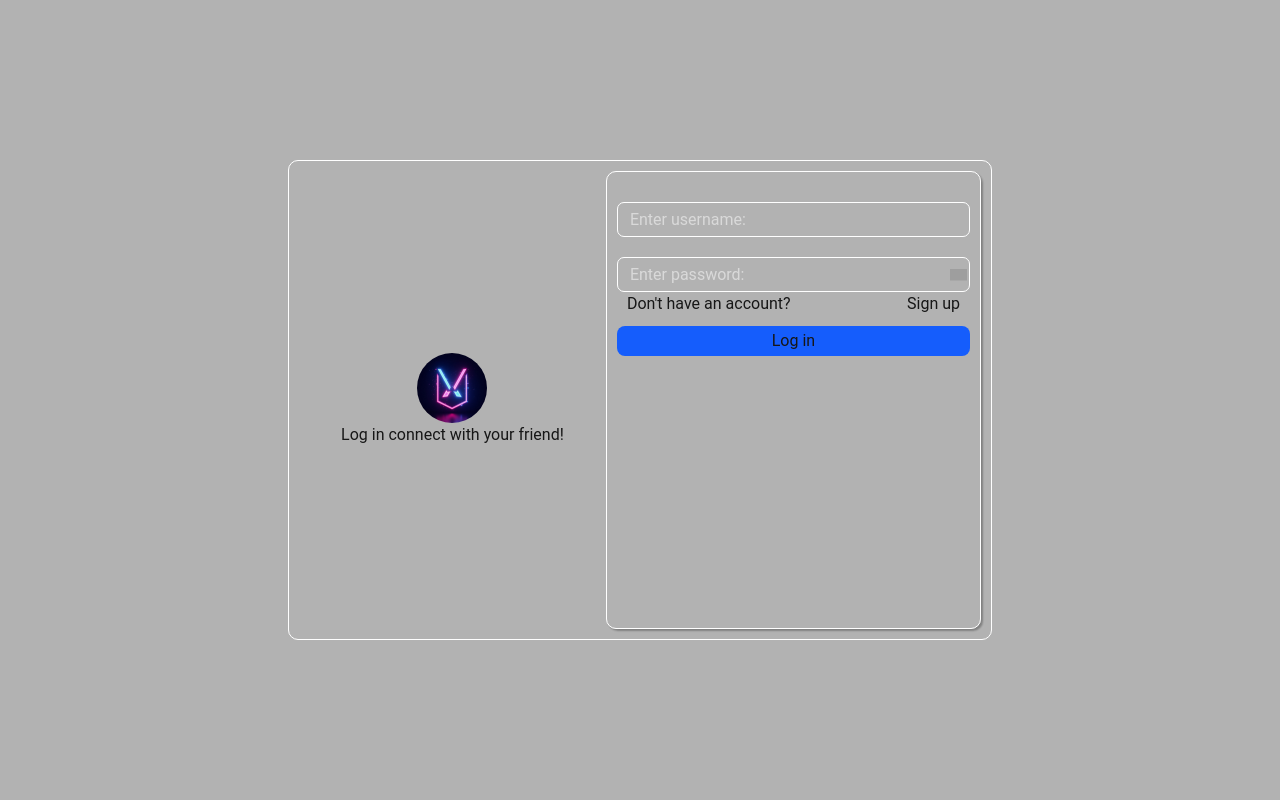
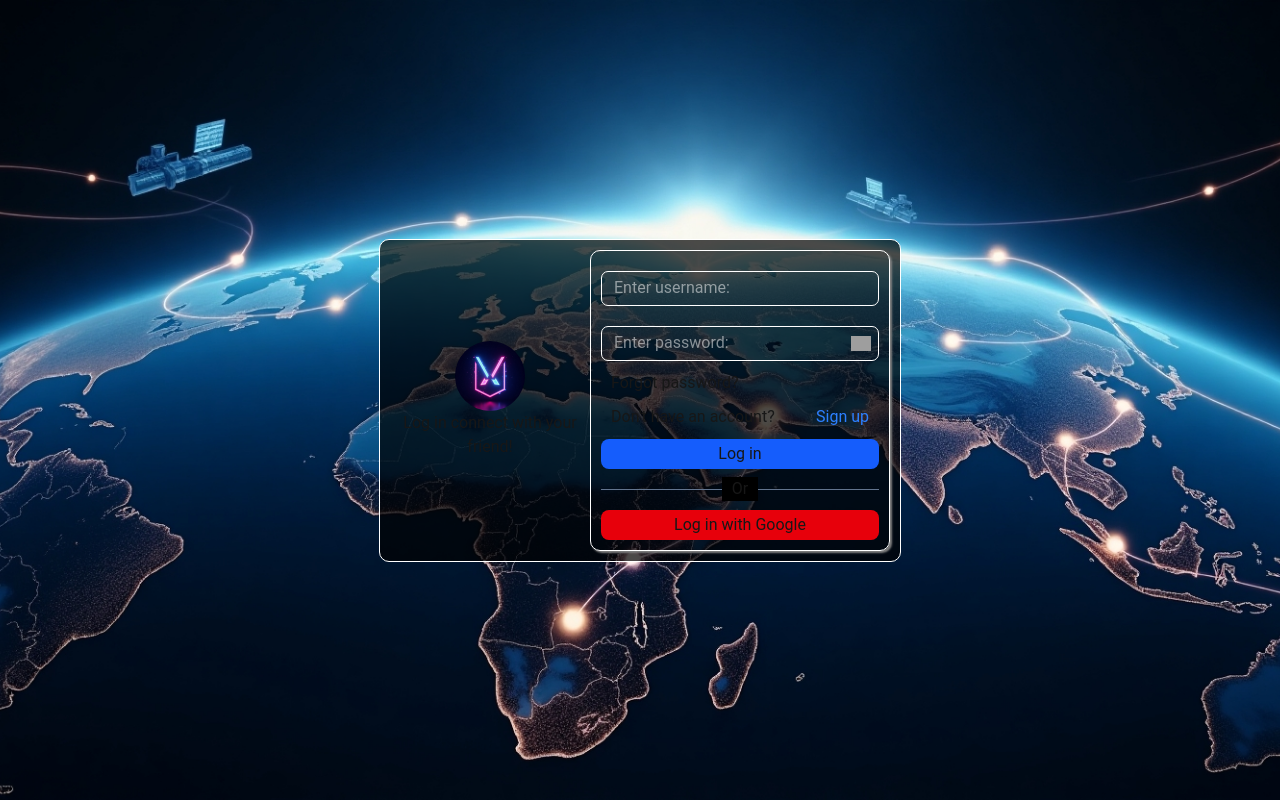
Before and after one commit to coderlord2004/chatapp-ui, a Next.js app: page /login in a window 1280 px wide. Built offline with nearby package versions, Linux system fonts and the light colour scheme; grey boxes are pictures that could not be loaded.

Commit message:
modify login/signup page

```diff
--- /dev/null
+++ b/src/app/customize_breakpoints.css
@@ -0,0 +1,5 @@
+@import "tailwindcss";
+
+@theme {
+    --breakpoint-lsm: 400px;
+}
--- a/src/app/layout.tsx
+++ b/src/app/layout.tsx
@@ -11,6 +11,9 @@ export const metadata: Metadata = {
 export default function RootLayout({ children }: PropsWithChildren) {
 	return (
 		<html lang="en">
+			<head>
+				<link rel="stylesheet" href="https://cdnjs.cloudflare.com/ajax/libs/font-awesome/6.7.2/css/all.min.css" integrity="sha512-v8QQ0YQ3H4K6Ic3PJkym91KoeNT5S3PnDKvqnwqFD1oiqIl653crGZplPdU5KKtHjO0QKcQ2aUlQZYjHczkmGw==" crossOrigin="anonymous" referrerPolicy="no-referrer" />
+			</head>
 			<body className="antialiased">{children}</body>
 		</html>
 	);
--- a/src/app/login/page.tsx
+++ b/src/app/login/page.tsx
@@ -4,19 +4,21 @@ import Link from 'next/link';
 
 export default function Login() {
 	return (
-		<div className="fixed top-0 right-0 bottom-0 left-0 flex items-center justify-center bg-black/30">
-			<div className="flex h-[60%] w-[55%] items-center justify-center rounded-[10px] border-[1px] border-solid border-white p-[10px]">
-				<div className="flex w-[45%] flex-col items-center">
-					<img
-						src="./logo.jpeg"
-						alt=""
-						className="h-[70px] w-[70px] rounded-[50%]"
-					/>
+		<div className="w-full min-h-screen flex items-center justify-center bg-[url('/image.jpg')] bg-center bg-no-repeat bg-cover p-[10px]">
+			<div className="flex flex-col sm:flex-row h-auto w-auto items-center justify-center rounded-[10px] border-[1px] border-solid border-white p-[10px] bg-black/70">
+				<div className="flex w-[200px] flex-col items-center">
+					<Link href="/">
+						<img
+							src="./logo.jpeg"
+							alt=""
+							className="h-[70px] w-[70px] rounded-[50%]"
+						/>
+					</Link>
 					<h1 className="w-full text-center">
 						Log in connect with your friend!
 					</h1>
 				</div>
-				<form className="h-full w-[55%] rounded-[10px] border-[1px] border-solid border-white p-[10px] shadow-[2px_2px_2px_grey]">
+				<form className="h-full max-w-[300px] sm:w-[300px] rounded-[10px] border-[1px] border-solid border-white p-[10px] shadow-[2px_2px_2px_grey] flex flex-col items-center justify-center space-y-[10px]">
 					<Input
 						id="username"
 						type="text"
@@ -33,15 +35,27 @@ export default function Login() {
 						validation=""
 						error=""
 					/>
-					<div className="flex items-center justify-between px-[10px]">
+					<div className='w-full px-[10px] flex items-center justify-between'>
+						Forgot password?
+					</div>
+					<div className="flex items-center justify-between w-full px-[10px]">
 						<p>Don&apos;t have an account?</p>
-						<Link href="/signup">Sign up</Link>
+						<Link href="/signup" className='text-blue-500 hover:underline'>Sign up</Link>
 					</div>
+
 					<button
-						className="mt-[10px] h-[30px] w-full cursor-pointer rounded-[8px] bg-blue-600"
+						className="h-[30px] w-full cursor-pointer rounded-[8px] bg-blue-600"
 						type="submit"
 					>
 						Log in
+					</button>
+
+					<div className='w-full h-[1px] bg-slate-500 flex items-center justify-center relative my-[10px]'>
+						<p className='absolute px-[10px] bg-black'>Or</p>
+					</div>
+
+					<button className="h-[30px] w-full cursor-pointer rounded-[8px] bg-red-600 mt-[10px]">
+						Log in with Google
 					</button>
 				</form>
 			</div>
--- a/src/app/page.tsx
+++ b/src/app/page.tsx
@@ -2,6 +2,9 @@
 
 import { TypeAnimation } from 'react-type-animation';
 import Link from 'next/link';
+import Logo from '@/components/Logo';
+import { IoIosSunny } from "react-icons/io";
+import { FaMoon } from "react-icons/fa6";
 
 const entries = [
 	{
@@ -25,15 +28,7 @@ export default function Page() {
 	return (
 		<div className="flex min-h-screen flex-col items-center justify-center p-4">
 			<header className="flex w-full max-w-4xl items-center justify-between">
-				<div className="relative h-auto w-auto">
-					<img
-						src="https://video-public.canva.com/VAFCQz1zbhs/v/fc502b099a.gif"
-						className="h-[70px] w-auto"
-					/>
-					<h1 className="absolute top-[50%] left-[80px] translate-y-[-60%] transform bg-gradient-to-r from-[#D86587] to-[#54ABF4] bg-clip-text text-2xl font-bold text-transparent">
-						NextChat
-					</h1>
-				</div>
+				<Logo />
 				<div className="flex space-x-4">
 					<Link
 						href="/login"
@@ -48,10 +43,12 @@ export default function Page() {
 						Đăng ký
 					</Link>
 				</div>
+						<div></div>
+
 			</header>
 
-			<main className="mt-8 flex w-full max-w-6xl flex-col items-center justify-center gap-8 md:flex-row">
-				<div className="flex-1 space-y-6">
+			<main className="mt-8 flex w-full max-w-6xl flex-col items-center justify-center md:flex-row">
+				<div className="flex-1 space-y-6 ml-[10px]">
 					<h2 className="text-4xl font-bold text-white md:text-5xl">
 						Kết nối mọi lúc, <br />
 						<span className="text-blue-600">
@@ -86,7 +83,7 @@ export default function Page() {
 					</div>
 				</div>
 
-				<div className="animate-fade-in-to-right flex flex-1 justify-center">
+				<div className="animate-fade-in-to-right flex flex-1 justify-end">
 					<img
 						src="/bg_image.jpg"
 						alt="Chat App Illustration"
@@ -95,7 +92,6 @@ export default function Page() {
 				</div>
 			</main>
 
-			{/* Features Section */}
 			<section className="mt-16 mb-12 w-full max-w-4xl">
 				<h3 className="mb-8 text-center text-2xl font-bold">
 					Tính năng nổi bật
--- a/src/app/signup/page.tsx
+++ b/src/app/signup/page.tsx
@@ -4,19 +4,21 @@ import Link from 'next/link';
 
 export default function Signup() {
 	return (
-		<div className="fixed top-0 right-0 bottom-0 left-0 flex items-center justify-center bg-black/30">
-			<div className="flex h-auto w-[55%] items-center justify-center rounded-[10px] border-[1px] border-solid border-white p-[10px]">
-				<div className="flex w-[45%] flex-col items-center">
-					<img
-						src="./logo.jpeg"
-						alt=""
-						className="h-[70px] w-[70px] rounded-[50%]"
-					/>
+		<div className="w-full min-h-screen flex items-center justify-center bg-[url('/image.jpg')] bg-center bg-no-repeat bg-cover p-[10px]">
+			<div className="flex flex-col sm:flex-row h-auto w-auto items-center justify-center rounded-[10px] border-[1px] border-solid border-white p-[10px] bg-black/70">
+				<div className="flex w-[250px] flex-col items-center p-[10px]">
+					<Link href="/">
+						<img
+							src="./logo.jpeg"
+							alt=""
+							className="h-[70px] w-[70px] rounded-[50%]"
+						/>
+					</Link>
 					<h1 className="w-full text-center">
 						Sign up to connect with your friend!
 					</h1>
 				</div>
-				<form className="h-auto w-[55%] rounded-[10px] border-[1px] border-solid border-white p-[10px] shadow-[2px_2px_2px_grey]">
+				<form className="flex flex-col space-y-[5px] h-auto max-w-[300px] sm:w-[300px] rounded-[10px] border-[1px] border-solid border-white p-[10px] shadow-[2px_2px_2px_grey]">
 					<Input
 						id="username"
 						type="text"
@@ -53,9 +55,9 @@ export default function Signup() {
 						error=""
 					/>
 
-					<div className="my-[10px] flex items-center justify-between px-[10px]">
+					<div className="flex items-center justify-between px-[10px] my-[5px]">
 						<p>Have an account?</p>
-						<Link href="/login">Log in</Link>
+						<Link href="/login" className='text-blue-500 hover:underline'>Log in</Link>
 					</div>
 
 					<button
@@ -64,6 +66,15 @@ export default function Signup() {
 					>
 						Log in
 					</button>
+
+					<div className='w-full h-[1px] bg-slate-500 flex items-center justify-center relative my-[10px]'>
+						<p className='absolute px-[10px] bg-black'>Or</p>
+					</div>
+
+					<button className="h-[30px] w-full p-[5px] cursor-pointer rounded-[8px] bg-red-600 mt-[10px] flex items-center justify-center">
+						<img src="/google.png" alt="" className="w-auto h-full" />
+						<p className="ml-[5px]">Sign up with Google</p>
+					</button>
 				</form>
 			</div>
 		</div>
--- a/src/components/Input.tsx
+++ b/src/components/Input.tsx
@@ -17,12 +17,12 @@ export default function Input(props: InputProps) {
 	const [showPassword, setShowPassword] = useState(false);
 
 	return (
-		<div className="relative mt-[20px]">
+		<div className="relative mt-[10px] w-full flex items-center justify-between h-[35px] cursor-pointer rounded-[7px] border-[1px] border-solid border-white p-1 px-3 text-white">
 			<input
 				id={id}
 				ref={refElement}
 				type={!showPassword ? type : 'text'}
-				className="h-[35px] w-full cursor-pointer rounded-[7px] border-[1px] border-solid border-white p-1 px-3 text-white outline-none"
+				className="w-[90%] outline-none"
 				placeholder={`Enter ${label}:`}
 				// {...validation}
 				required
@@ -36,7 +36,7 @@ export default function Input(props: InputProps) {
 					}
 					alt={showPassword ? 'hide' : 'visible'}
 					onClick={() => setShowPassword(!showPassword)}
-					className="absolute top-[50%] right-[3px] h-auto w-[17px] translate-y-[-50%] transform cursor-pointer"
+					className="w-[20px] h-auto cursor-pointer transform translate-x-[5px]"
 				/>
 			)}
 			{/* {error && <p className="w-full text-red-500 text-right">{error.message}</p>} */}
--- /dev/null
+++ b/src/components/Logo.tsx
@@ -0,0 +1,22 @@
+'use client';
+
+function Logo() {
+
+    return (
+        <div className="relative h-auto w-auto">
+            <img
+                src="https://video-public.canva.com/VAFCQz1zbhs/v/fc502b099a.gif"
+                className="h-[70px] min-w-auto"
+            />
+            <img
+                src="/logo.jpeg"
+                className="absolute top-[20px] left-[20px] w-[30px] h-[30px] rounded-[50%]"
+            />
+            <h1 className="absolute top-[50%] left-[80px] translate-y-[-60%] transform bg-gradient-to-r from-[#D86587] to-[#54ABF4] bg-clip-text text-2xl font-bold text-transparent">
+                NextChat
+            </h1>
+        </div>
+    );
+}
+
+export default Logo;
```
Also changed, not shown: public/google.png (added), public/image.jpg (added).
